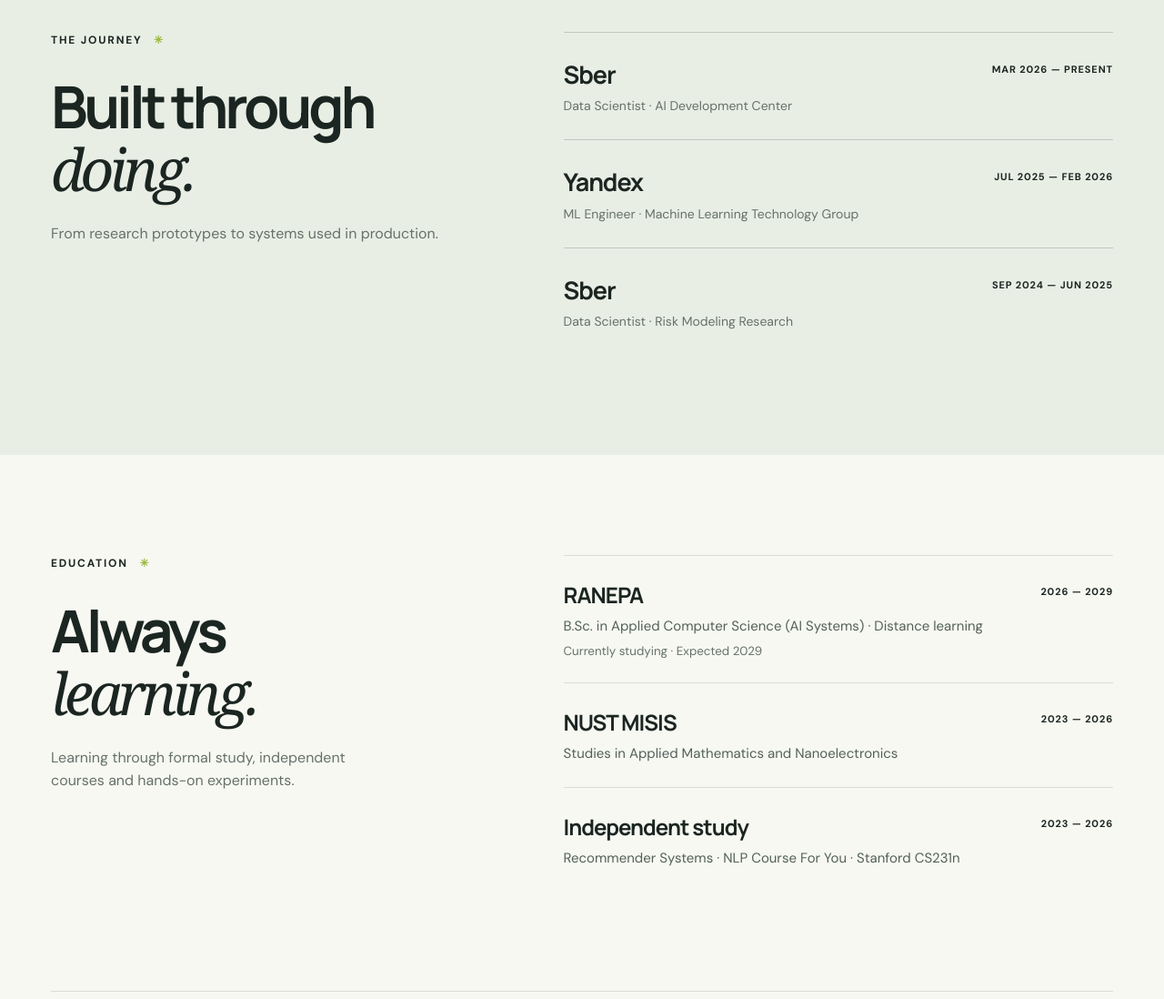
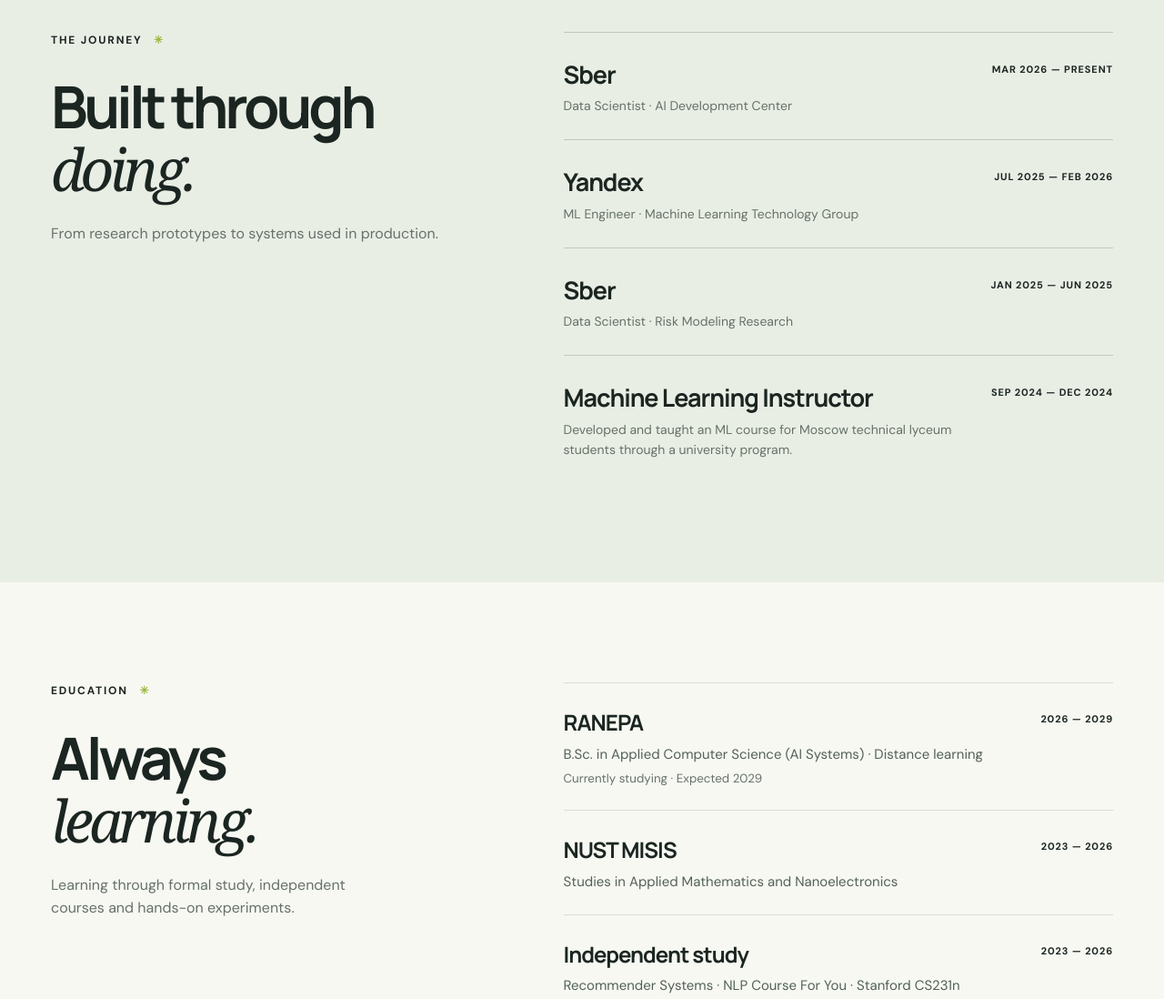
Before and after one commit to KornilovaK/KornilovaK.github.io, a plain HTML site: page index.html in a window 1280 px wide. Shown: the part 4723-5821 px from the top of the page at 91% size. Drawn offline with Linux system fonts and the light colour scheme.

Commit message:
Correct experience dates and add ML teaching

```diff
--- a/index.html
+++ b/index.html
@@ -49,7 +49,7 @@
 
     <section class="mission-section" id="mission"><div class="wrap"><div class="mission-heading"><div><p class="eyebrow">WHAT’S NEXT <span class="tiny-star">✳</span></p><h2>Technology with<br><em>purpose.</em></h2></div><p>I’m looking to bring my ML experience to smaller, mission-driven teams working on meaningful problems. These are the areas I’m excited to contribute to next.</p></div><div class="mission-grid"><article><span>✳</span><h3>Health &amp; medicine</h3><p>Tools that support better healthcare and help people when it matters.</p></article><article><span>✳</span><h3>Climate &amp; ecology</h3><p>Technology that helps protect people and the planet.</p></article><article><span>✳</span><h3>Education &amp; accessibility</h3><p>Making knowledge and technology more accessible.</p></article><article><span>✳</span><h3>Humanitarian &amp; civic tech</h3><p>Supporting communities, emergency response and language equality.</p></article></div></div></section>
 
-    <section class="experience-section" id="experience"><div class="wrap experience-layout"><div class="section-title"><p class="eyebrow">THE JOURNEY <span class="tiny-star">✳</span></p><h2>Built through<br><em>doing.</em></h2><p>From research prototypes to systems used in production.</p></div><div class="timeline"><article><div><h3>Sber</h3><p>Data Scientist · AI Development Center</p></div><span>MAR 2026 — PRESENT</span></article><article><div><h3>Yandex</h3><p>ML Engineer · Machine Learning Technology Group</p></div><span>JUL 2025 — FEB 2026</span></article><article><div><h3>Sber</h3><p>Data Scientist · Risk Modeling Research</p></div><span>SEP 2024 — JUN 2025</span></article></div></div></section>
+    <section class="experience-section" id="experience"><div class="wrap experience-layout"><div class="section-title"><p class="eyebrow">THE JOURNEY <span class="tiny-star">✳</span></p><h2>Built through<br><em>doing.</em></h2><p>From research prototypes to systems used in production.</p></div><div class="timeline"><article><div><h3>Sber</h3><p>Data Scientist · AI Development Center</p></div><span>MAR 2026 — PRESENT</span></article><article><div><h3>Yandex</h3><p>ML Engineer · Machine Learning Technology Group</p></div><span>JUL 2025 — FEB 2026</span></article><article><div><h3>Sber</h3><p>Data Scientist · Risk Modeling Research</p></div><span>JAN 2025 — JUN 2025</span></article><article><div><h3>Machine Learning Instructor</h3><p>Developed and taught an ML course for Moscow technical lyceum students through a university program.</p></div><span>SEP 2024 — DEC 2024</span></article></div></div></section>
 
     <section class="education-section wrap" aria-labelledby="education-title"><div><p class="eyebrow">EDUCATION <span class="tiny-star">✳</span></p><h2 id="education-title">Always<br><em>learning.</em></h2><p class="education-note">Learning through formal study, independent courses and hands-on experiments.</p></div><div class="education-list"><article><div><h3>RANEPA</h3><p>B.Sc. in Applied Computer Science (AI Systems) · Distance learning</p><small>Currently studying · Expected 2029</small></div><span>2026 — 2029</span></article><article><div><h3>NUST MISIS</h3><p>Studies in Applied Mathematics and Nanoelectronics</p></div><span>2023 — 2026</span></article><article><div><h3>Independent study</h3><p>Recommender Systems · NLP Course For You · Stanford CS231n</p></div><span>2023 — 2026</span></article></div></section>
 
```
